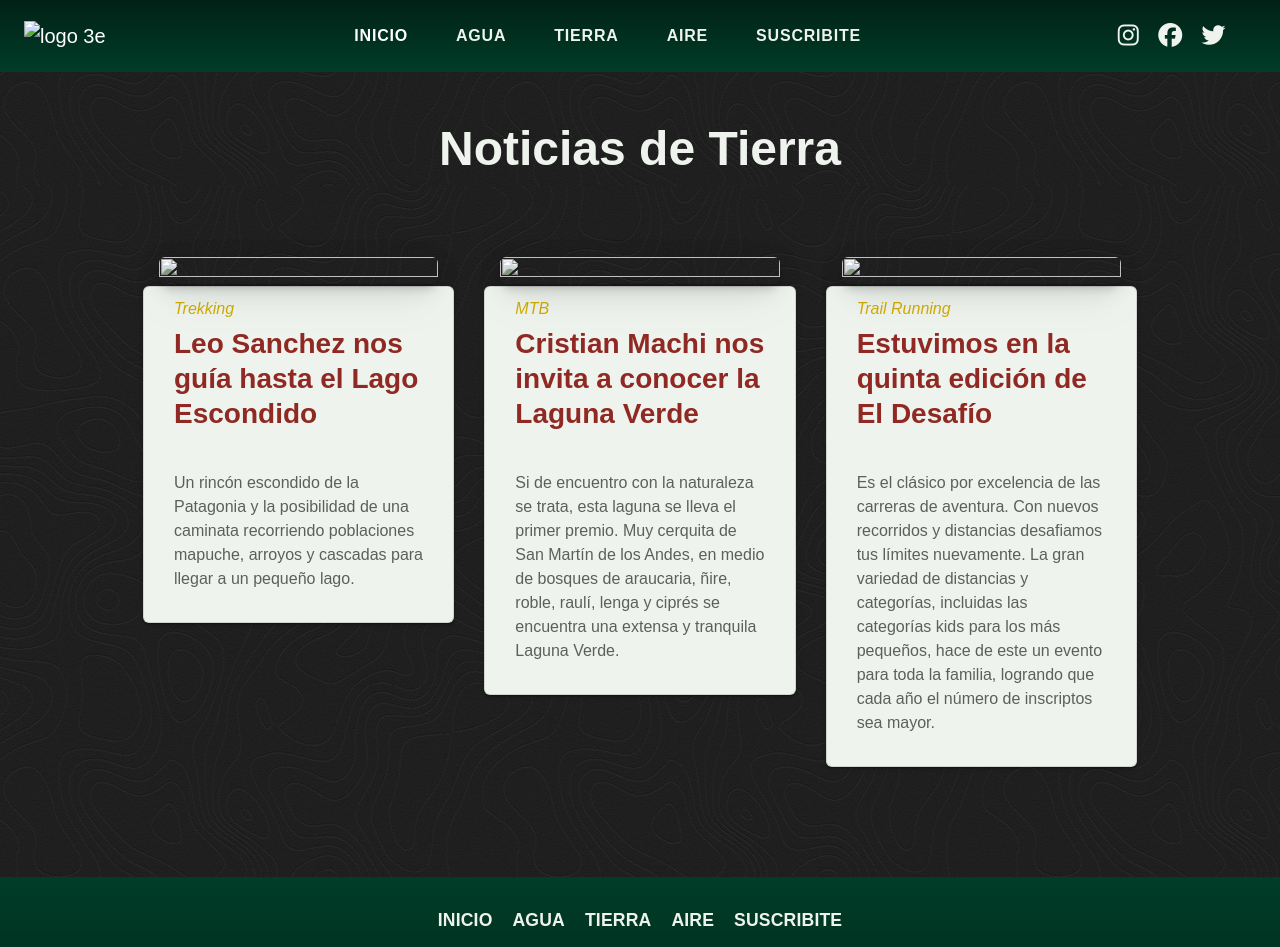
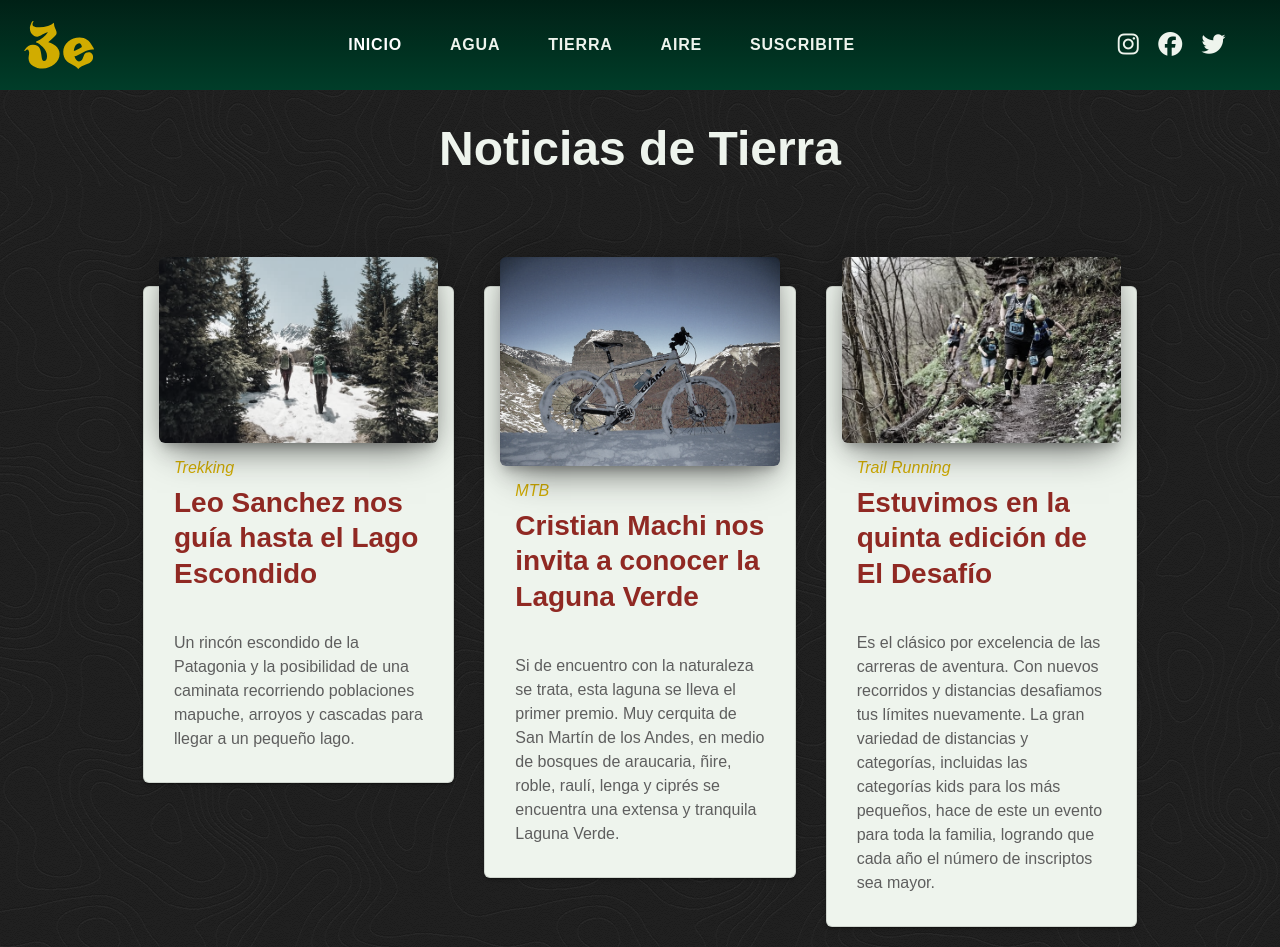
Before and after one commit to nestorscandizzo/3e-Proyecto-Final, a website: page pages/tierra/index.html in a window 1280 px wide. Shown: the top 947 px of the page. Drawn offline with nearby package versions, Linux system fonts and the light colour scheme; files that its build step writes are made by us from their sources; the site is published under a folder, as on GitHub Pages, so addresses that start at the root find nothing; a web font is replaced by a local one.

Commit message:
cambio de ruta de imagenes

```diff
--- a/pages/tierra/index.html
+++ b/pages/tierra/index.html
@@ -48,7 +48,7 @@
     <link
       rel="icon"
       type="image/png"
-      href="/images/favicon-gold-circle-K.png"
+      href="../../images/favicon-gold-circle-K.png"
       sizes="32x32"
     />
 
@@ -60,7 +60,10 @@
     <header>
       <nav class="navbar navbar-expand-lg navbar-dark navbar-custom fixed-top">
         <a class="navbar-brand" href="../../index.html"
-          ><img src="/images/logo-3e-dorado.svg" alt="logo 3e" class="logo"
+          ><img
+            src="../../images/logo-3e-dorado.svg"
+            alt="logo 3e"
+            class="logo"
         /></a>
         <button
           class="navbar-toggler custom-toggler"
@@ -116,7 +119,7 @@
                 <div class="card">
                   <div class="card__image">
                     <a href="#">
-                      <img src="/images/trekking.jpg" />
+                      <img src="../../images/trekking.jpg" />
                     </a>
                   </div>
                   <div class="text-container">
@@ -138,7 +141,7 @@
                 <div class="card">
                   <div class="card__image">
                     <a href="#">
-                      <img src="/images/excursion-bici.jpg" />
+                      <img src="../../images/excursion-bici.jpg" />
                     </a>
                   </div>
                   <div class="text-container">
@@ -162,7 +165,7 @@
                 <div class="card">
                   <div class="card__image">
                     <a href="#">
-                      <img src="/images/trail-running.jpg" />
+                      <img src="../../images/trail-running.jpg" />
                     </a>
                   </div>
                   <div class="text-container">
```
Also changed, not shown: pages/agua/index.html (+7 -4 lines), pages/aire/index.html (+5 -2 lines), pages/suscribite/index.html (+5 -2 lines).
